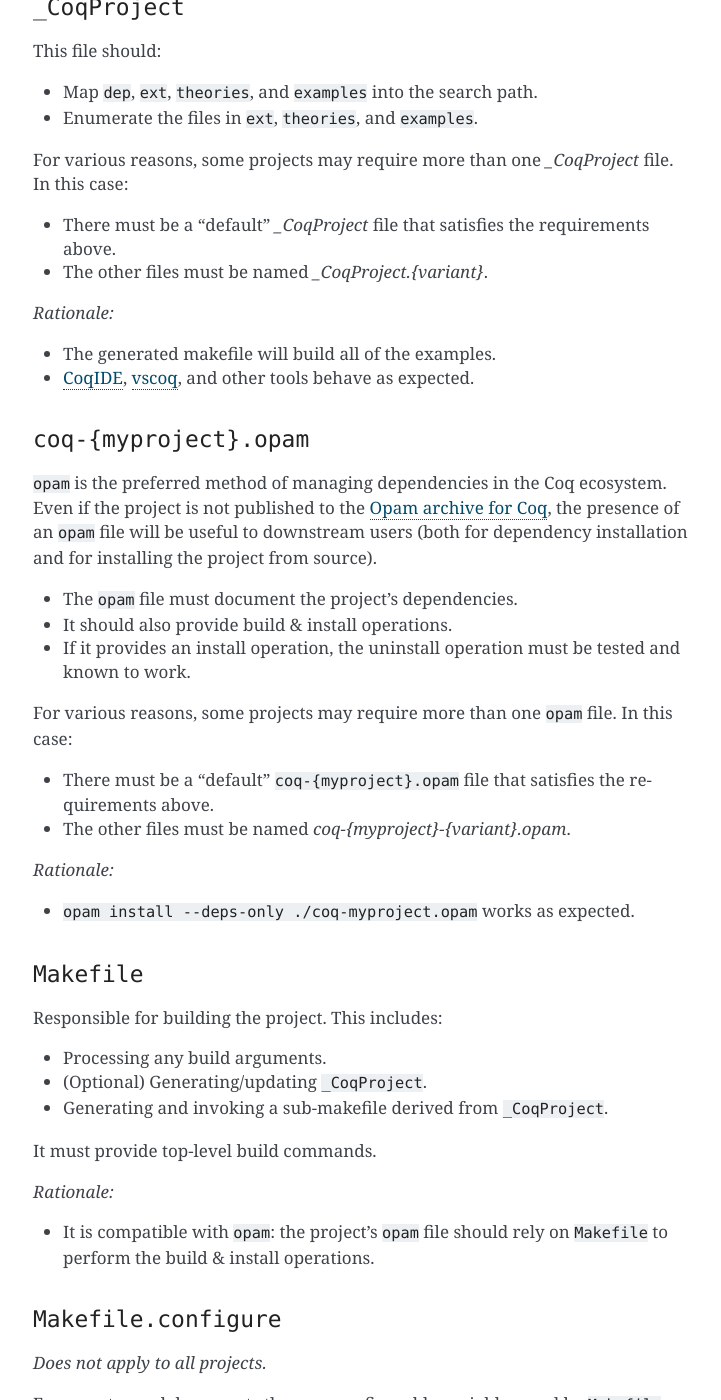
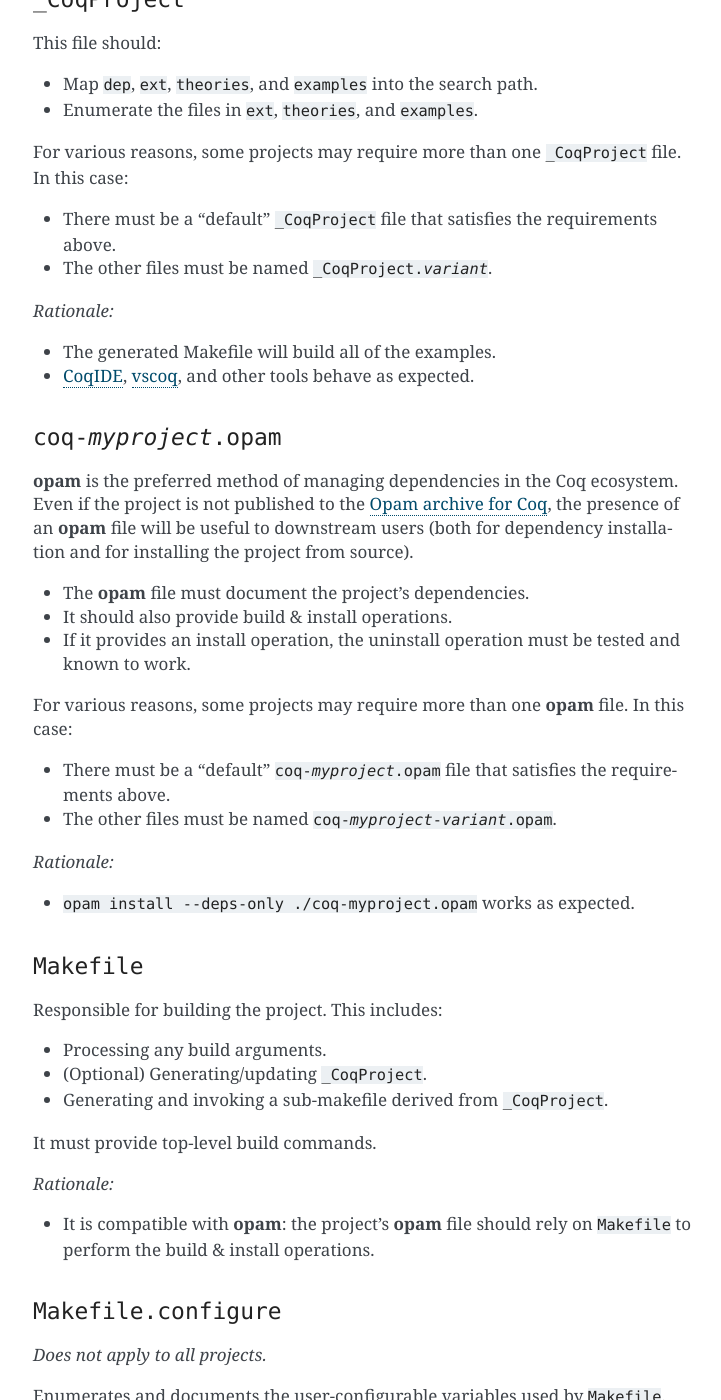
Before and after one commit to appliedfm/vstyle, a Sphinx documentation site: the page built from docs/source/project_structure.rst, in a window 1280 px wide and 1400 px high, scrolled down 4348 px. Shown: the whole window, without its empty margins (387-1108 px from the left). Built offline with Sphinx 7.4.7, drawn with Linux system fonts in a browser that asks for light colours; part of the change alters nothing that is shown; some of the changed text lies outside the part shown.

```diff
--- a/docs/source/project_structure.rst
+++ b/docs/source/project_structure.rst
@@ -16,7 +16,7 @@ The following must be documented:
 * Installation instructions.
    * How to get the code.
    * Versions of the `Coq Platform <https://github.com/coq/platform>`_ that are known to be compatible.
-   * Sample commands for installing with ``opam``.
+   * Sample commands for installing with :command:`opam`.
 * Example usage.
 
 
@@ -38,7 +38,7 @@ Dependencies
 ------------
 
 * When possible, maintain compatibility with the `Coq Platform <https://github.com/coq/platform>`_.
-* Ensure all dependencies are accurately represented in the project's ``opam`` file.
+* Ensure all dependencies are accurately represented in the project's :command:`opam` file.
 
 
 Releases
@@ -59,7 +59,7 @@ Prior to release, verify the following:
    * The URL of the project's main website or repository is accurate.
 * The installation instructions are accurate:
    * Dependencies, version information, and console commands are up-to-date.
-   * Installation procedure works from a "clean-slate" ``opam`` switch.
+   * Installation procedure works from a "clean-slate" :command:`opam` switch.
 * Examples are tested and known to work.
 
 
@@ -107,29 +107,29 @@ Repo Structure
 
 The following directory hierarchy is recommended:
 
-* ``dep/``
-* ``docs/``
-* ``ext/``
-* ``src/``
-* ``examples/``
-* ``theories/``
-* ``_CoqProject``
-* ``coq-{myproject}.opam``
-* ``Makefile``
-* ``Makefile.configure``
-* ``CONTRIBUTING.md``
-* ``LICENSE.md``
-* ``README.md``
+* :file:`dep/`
+* :file:`docs/`
+* :file:`ext/`
+* :file:`src/`
+* :file:`examples/`
+* :file:`theories/`
+* :file:`_CoqProject`
+* :file:`coq-{myproject}.opam`
+* :file:`Makefile`
+* :file:`Makefile.configure`
+* :file:`CONTRIBUTING.md`
+* :file:`LICENSE.md`
+* :file:`README.md`
 
 Not every path is required; see below for additional guidance.
 
 
-``dep/``
-~~~~~~~~
+:file:`dep/`
+~~~~~~~~~~~~
 
 *Does not apply to all projects.*
 
-Contains that cannot be found in opam, either because they generally do not have ``opam`` packages or because a bleeding-edge version is required that has not been released yet.
+Contains that cannot be found in opam, either because they generally do not have :command:`opam` packages or because a bleeding-edge version is required that has not been released yet.
 
 * Git submodules are preferred.
 
@@ -138,16 +138,16 @@ Contains that cannot be found in opam, either because they generally do not have
 * It gives sensible results when used with ``-Q`` as in ``-Q dep/MyDep MyDep``
 
 
-``docs/``
-~~~~~~~~~
+:file:`docs/`
+~~~~~~~~~~~~~
 
 Contains project documentation.
 
 Documentation should be generated using `coqdoc <https://coq.inria.fr/refman/using/tools/coqdoc.html>`_, `alectryon <https://github.com/cpitclaudel/alectryon/>`_, and/or `sphinx <https://www.sphinx-doc.org>`_.
 
 
-``ext/``
-~~~~~~~~
+:file:`ext/`
+~~~~~~~~~~~~
 
 *Does not apply to all projects.*
 
@@ -161,8 +161,8 @@ The directory contains subdirectories whose names end in ``Ext``. For example, s
 * It clearly identifies components that should be upstreamed.
 
 
-``src/``
-~~~~~~~~
+:file:`src/`
+~~~~~~~~~~~~
 
 *Does not apply to all projects.*
 
@@ -173,8 +173,8 @@ Contains non-Coq source code, such as OCaml, C, JavaScript, Haskell, etc.
 * It clearly identifies components not written in Coq.
 
 
-``examples/``
-~~~~~~~~~~~~~
+:file:`examples/`
+~~~~~~~~~~~~~~~~~
 
 *Does not apply to all projects.*
 
@@ -186,8 +186,8 @@ Most software projects include examples of one kind or another. These should be
 * It gives sensible results when used with ``-Q`` as in ``-Q examples/ MyProject.Examples``
 
 
-``theories/``
-~~~~~~~~~~~~~
+:file:`theories/`
+~~~~~~~~~~~~~~~~~
 
 This is where the main Coq development is stored.
 
@@ -196,74 +196,74 @@ This is where the main Coq development is stored.
 * It gives sensible results when used with ``-Q`` as in ``-Q theories/ MyProject``
 
 
-``_CoqProject``
-~~~~~~~~~~~~~~~
+:file:`_CoqProject`
+~~~~~~~~~~~~~~~~~~~
 
 This file should:
 
 * Map ``dep``, ``ext``, ``theories``, and ``examples`` into the search path.
 * Enumerate the files in ``ext``, ``theories``, and ``examples``.
 
-For various reasons, some projects may require more than one `_CoqProject` file. In this case:
+For various reasons, some projects may require more than one :file:`_CoqProject` file. In this case:
 
-* There must be a "default" `_CoqProject` file that satisfies the requirements above.
-* The other files must be named `_CoqProject.{variant}`.
+* There must be a "default" :file:`_CoqProject` file that satisfies the requirements above.
+* The other files must be named :file:`_CoqProject.{variant}`.
 
 *Rationale:*
 
-* The generated makefile will build all of the examples.
+* The generated Makefile will build all of the examples.
 * `CoqIDE <https://coq.inria.fr/refman/practical-tools/coqide.html>`_, `vscoq <https://github.com/coq-community/vscoq>`_, and other tools behave as expected.
 
 
-``coq-{myproject}.opam``
-~~~~~~~~~~~~~~~~~~~~~~~~
+:file:`coq-{myproject}.opam`
+~~~~~~~~~~~~~~~~~~~~~~~~~~~~
 
-``opam`` is the preferred method of managing dependencies in the Coq ecosystem. Even if the project is not published to the `Opam archive for Coq <https://coq.inria.fr/opam-packaging.html>`_, the presence of an ``opam`` file will be useful to downstream users (both for dependency installation and for installing the project from source).
+:command:`opam` is the preferred method of managing dependencies in the Coq ecosystem. Even if the project is not published to the `Opam archive for Coq <https://coq.inria.fr/opam-packaging.html>`_, the presence of an :command:`opam` file will be useful to downstream users (both for dependency installation and for installing the project from source).
 
-* The ``opam`` file must document the project's dependencies.
+* The :command:`opam` file must document the project's dependencies.
 * It should also provide build & install operations.
 * If it provides an install operation, the uninstall operation must be tested and known to work.
 
-For various reasons, some projects may require more than one ``opam`` file. In this case:
+For various reasons, some projects may require more than one :command:`opam` file. In this case:
 
-* There must be a "default" ``coq-{myproject}.opam`` file that satisfies the requirements above.
-* The other files must be named `coq-{myproject}-{variant}.opam`.
+* There must be a "default" :file:`coq-{myproject}.opam` file that satisfies the requirements above.
+* The other files must be named :file:`coq-{myproject}-{variant}.opam`.
 
 *Rationale:*
 
 * ``opam install --deps-only ./coq-myproject.opam`` works as expected.
 
 
-``Makefile``
-~~~~~~~~~~~~
+:file:`Makefile`
+~~~~~~~~~~~~~~~~
 
 Responsible for building the project. This includes:
 
 * Processing any build arguments.
-* (Optional) Generating/updating ``_CoqProject``.
-* Generating and invoking a sub-makefile derived from ``_CoqProject``.
+* (Optional) Generating/updating :file:`_CoqProject`.
+* Generating and invoking a sub-makefile derived from :file:`_CoqProject`.
 
 It must provide top-level build commands.
 
 *Rationale:*
 
-* It is compatible with ``opam``: the project's ``opam`` file should rely on ``Makefile`` to perform the build & install operations.
+* It is compatible with :command:`opam`: the project's :command:`opam` file should rely on :file:`Makefile` to perform the build & install operations.
 
 
-``Makefile.configure``
-~~~~~~~~~~~~~~~~~~~~~~
+:file:`Makefile.configure`
+~~~~~~~~~~~~~~~~~~~~~~~~~~
 
 *Does not apply to all projects.*
 
-Enumerates and documents the user-configurable variables used by ``Makefile``.
+Enumerates and documents the user-configurable variables used by :file:`Makefile`.
 
 *Rationale:*
 
-* It allows users and contributors to configure their build without editing ``Makefile``.
+* It allows users and contributors to configure their build without editing :file:`Makefile`.
 
 
-``CONTRIBUTING.md``
-~~~~~~~~~~~~~~~~~~~
+:file:`CONTRIBUTING.md`
+~~~~~~~~~~~~~~~~~~~~~~~
 
 *Does not apply to all projects.*
 
@@ -274,16 +274,16 @@ Provides information to potential contributors:
 * Community standards & guidelines
 
 
-``LICENSE.md``
-~~~~~~~~~~~~~~
+:file:`LICENSE.md`
+~~~~~~~~~~~~~~~~~~
 
 The project must specify a license and copyright.
 
 * `GitHub has the ability to recognize certain popular licenses <https://docs.github.com/en/repositories/managing-your-repositorys-settings-and-features/customizing-your-repository/licensing-a-repository>`_. Projects which use one of those licenses must ensure GitHub recognizes their selection.
 
 
-``README.md``
-~~~~~~~~~~~~~
+:file:`README.md`
+~~~~~~~~~~~~~~~~~
 
 This must contain:
 
```
Also changed, not shown: 6 other files.
